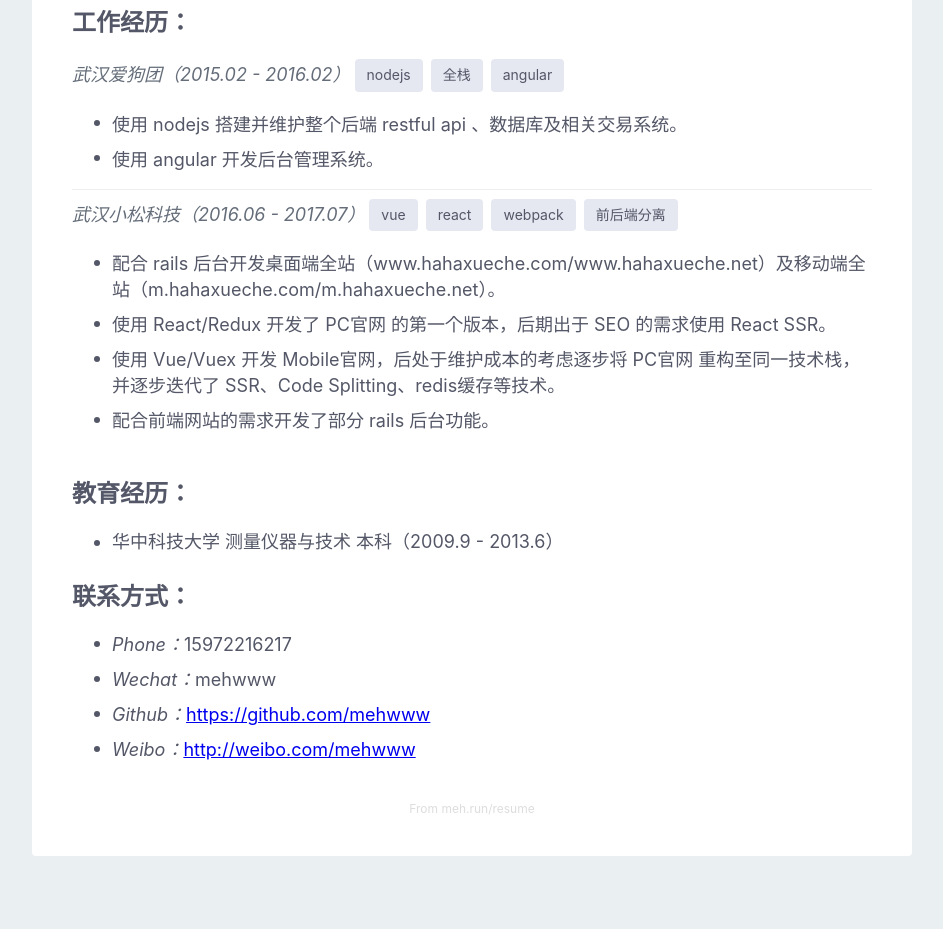
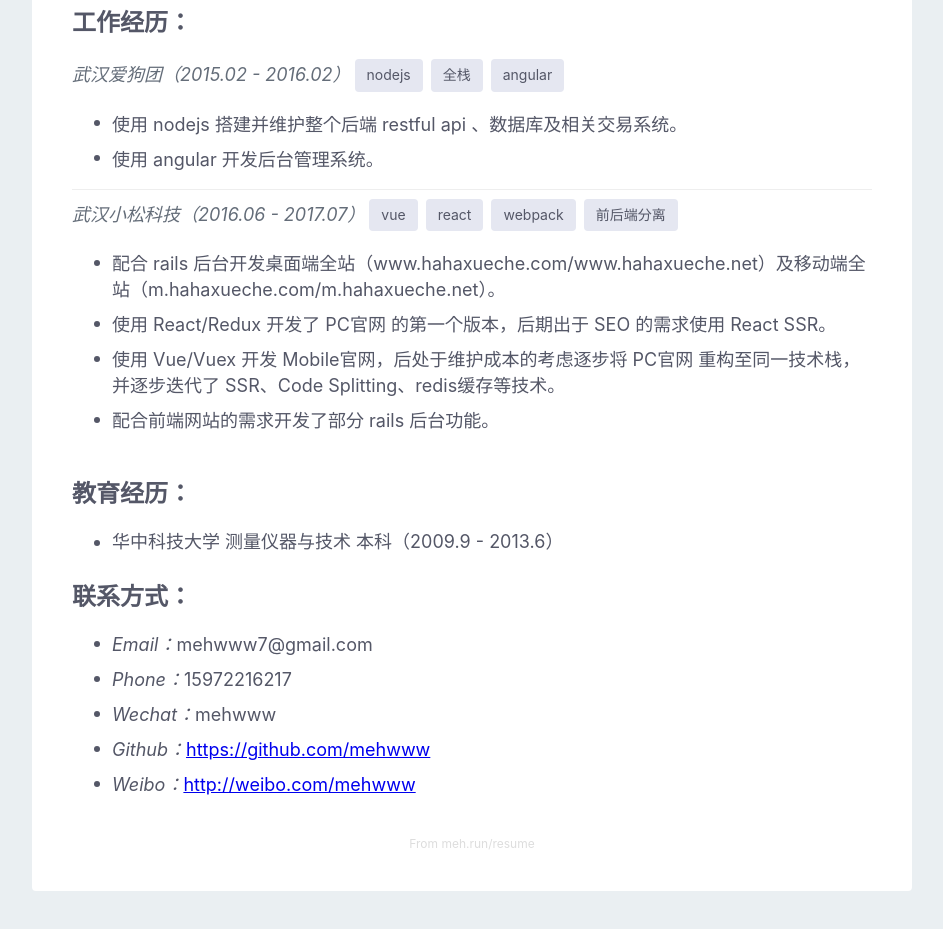
Before and after one commit to mehwww/blog, a plain HTML site: page resume/index.html in a window 1280 px wide. Shown: the part 500-1429 px from the top of the page, without its empty margins (168-1111 px from the left). Before the commit the page ends 1396 px from the top, so only its background shows below. Drawn offline with Linux system fonts and the light colour scheme.

Commit message:
add Email

```diff
--- a/resume/index.html
+++ b/resume/index.html
@@ -73,6 +73,7 @@
       <h2 class="section__title">联系方式：</h2>
       <div class="section__content">
         <ul>
+          <li><em>Email：</em><span>mehwww7@gmail.com</span></li>
           <li><em>Phone：</em><span>15972216217</span></li>
           <li><em>Wechat：</em><span>mehwww</span></li>
           <li><em>Github：</em><a target="_blank" href="https://github.com/mehwww">https://github.com/mehwww</a></li>
```
